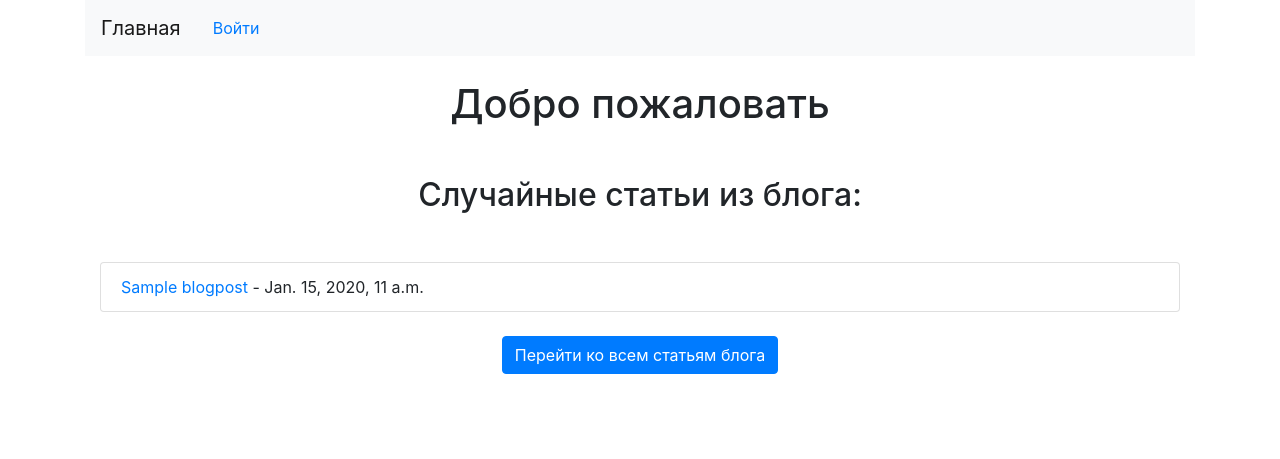
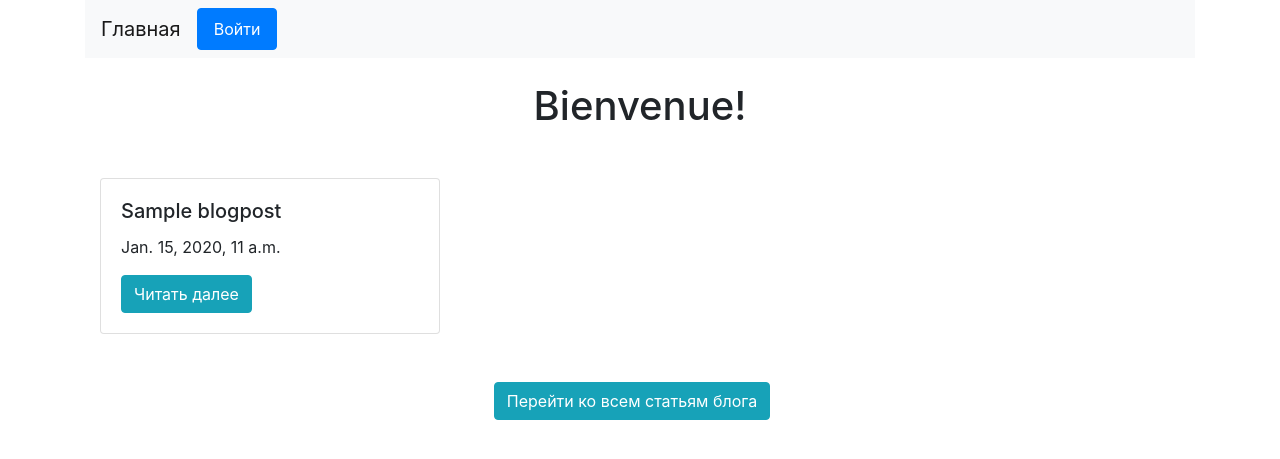
Before and after one commit to Annabse27/Kursovaya6_django, a Django app: page / in a window 1280 px wide. Shown: the top 459 px of the page. Run offline with Django 5.2, Linux system fonts and the light colour scheme; tables that the repository leaves empty hold one stand-in row (values such as "Sample post"); some libraries are stand-ins or nearby versions.

Commit message:
feat: Applied Bootstrap styling to improve user interface across pages
- Integrated Bootstrap grid and components to improve layout consistency.
- Enhanced visual appearance of home, admin dashboard, manager dashboard, and client dashboard.
- Added spacing adjustments and button positioning to create a cleaner interface.
- Ensured role-based content is displayed properly with Bootstrap styling.
- Fixed layout issues related to navigation links and buttons for better user experience.

```diff
--- a/django_kursovaya/templates/admin_dashboard.html
+++ b/django_kursovaya/templates/admin_dashboard.html
@@ -38,7 +38,7 @@
     <body>
         <div class="bottom-center">
             {% if is_admin %}
-                <p>Bonjour!</p>
+                <!--<p>Bonjour!</p>-->
             {% else %}
                 <p>Désolé, ne pas de permission!</p>
             {% endif %}
--- a/django_kursovaya/templates/base_generic.html
+++ b/django_kursovaya/templates/base_generic.html
@@ -12,37 +12,43 @@
        <nav class="navbar navbar-expand-lg navbar-light bg-light">
            <a class="navbar-brand" href="{% url 'home' %}">Главная</a>
 
+
            <!-- Проверяем, что пользователь является администратором -->
            {% if is_admin %}
                <!-- Если пользователь не на странице админ-панели, показываем ссылку на нее -->
                {% if not on_admin_dashboard %}
-                    <a class="nav-link" href="{% url 'admin_dashboard' %}">Админ панель</a>
+                   <a class="nav-link btn btn-primary mr-3" href="{% url 'admin_dashboard' %}">Админ панель</a>
                {% endif %}
+
 
                <!-- Если пользователь на админ-панели, показываем ссылки для управления рассылками и пользователями -->
                {% if on_admin_dashboard %}
-                    <a class="nav-link" href="{% url 'admin:index' %}mailings/mailing/">Управление рассылками</a>
-                    <a class="nav-link" href="/admin/users/" class="nav-link">Управление пользователями</a>
+                   <a class="nav-link btn btn-info mr-3" href="{% url 'admin:index' %}mailings/mailing/">Управление рассылками</a>
+                   <a class="nav-link btn btn-info mr-3" href="/admin/users/" class="nav-link">Управление пользователями</a>
                {% endif %}
            {% endif %}
 
+
            <!-- Для менеджера -->
            {% if is_manager %}
-                <a class="nav-link" href="{% url 'manager_dashboard' %}">Менеджер панель</a>
+               <a class="nav-link btn btn-primary mr-3" href="{% url 'manager_dashboard' %}">Менеджер панель</a>
            {% endif %}
+
 
            <!-- Для клиента -->
            {% if is_client %}
-                <a class="nav-link" href="{% url 'client_dashboard' %}">Клиент панель</a>
+               <a class="nav-link btn btn-primary mr-3" href="{% url 'client_dashboard' %}">Клиент панель</a>
            {% endif %}
+
 
            <!-- Кнопки для входа и выхода -->
            {% if user.is_authenticated %}
-                <a class="nav-link" href="{% url 'account_logout' %}" class="btn btn-danger">Выйти</a>
+               <a class="nav-link btn btn-secondary mr-3" href="{% url 'account_logout' %}">Выйти</a>
            {% else %}
-                <a class="nav-link" href="{% url 'account_login' %}" class="btn btn-primary">Войти</a>
+               <a class="nav-link btn btn-primary mr-3" href="{% url 'account_login' %}">Войти</a>
            {% endif %}
        </nav>
+
 
        <!-- Содержание страницы -->
        <div>
--- a/django_kursovaya/templates/home.html
+++ b/django_kursovaya/templates/home.html
@@ -4,23 +4,30 @@
 
 {% block content %}
 <div class="container mt-4">
-   <h1 class="text-center">Добро пожаловать</h1>
+  <h1 class="text-center mb-5">Bienvenue!</h1>
 
   <!-- Раздел случайных статей блога -->
-   <h2 class="text-center my-5">Случайные статьи из блога:</h2>
-   <ul class="list-group">
+  <div class="row">
       {% for post in random_posts %}
-           <li class="list-group-item">
-               <a href="{% url 'blog_detail' post.id %}">{{ post.title }}</a> - {{ post.published_date }}
-           </li>
+      <div class="col-md-4">
+          <div class="card h-100">
+              <div class="card-body">
+                  <h5 class="card-title">{{ post.title }}</h5>
+                  <p class="card-text">{{ post.published_date }}</p>
+                  <a href="{% url 'blog_detail' post.id %}" class="btn btn-info mr-3">Читать далее</a>
+              </div>
+          </div>
+      </div>
       {% empty %}
-           <li class="list-group-item">Статьи пока не добавлены.</li>
+      <div class="col-md-12">
+          <p class="text-center">Статьи пока не добавлены.</p>
+      </div>
       {% endfor %}
-   </ul>
+  </div>
 
   <!-- Кнопка для перехода на страницу блога -->
-   <div class="text-center mt-4">
-       <a href="{% url 'blog_list' %}" class="btn btn-primary">Перейти ко всем статьям блога</a>
+  <div class="text-center mt-5">
+      <a href="{% url 'blog_list' %}" class="btn btn-info mr-3">Перейти ко всем статьям блога</a>
   </div>
 </div>
 {% endblock %}
```
Also changed, not shown: django_kursovaya/templates/manager_dashboard.html (+4 -4 lines). Lines whose indentation alone changed are shown as unchanged.
